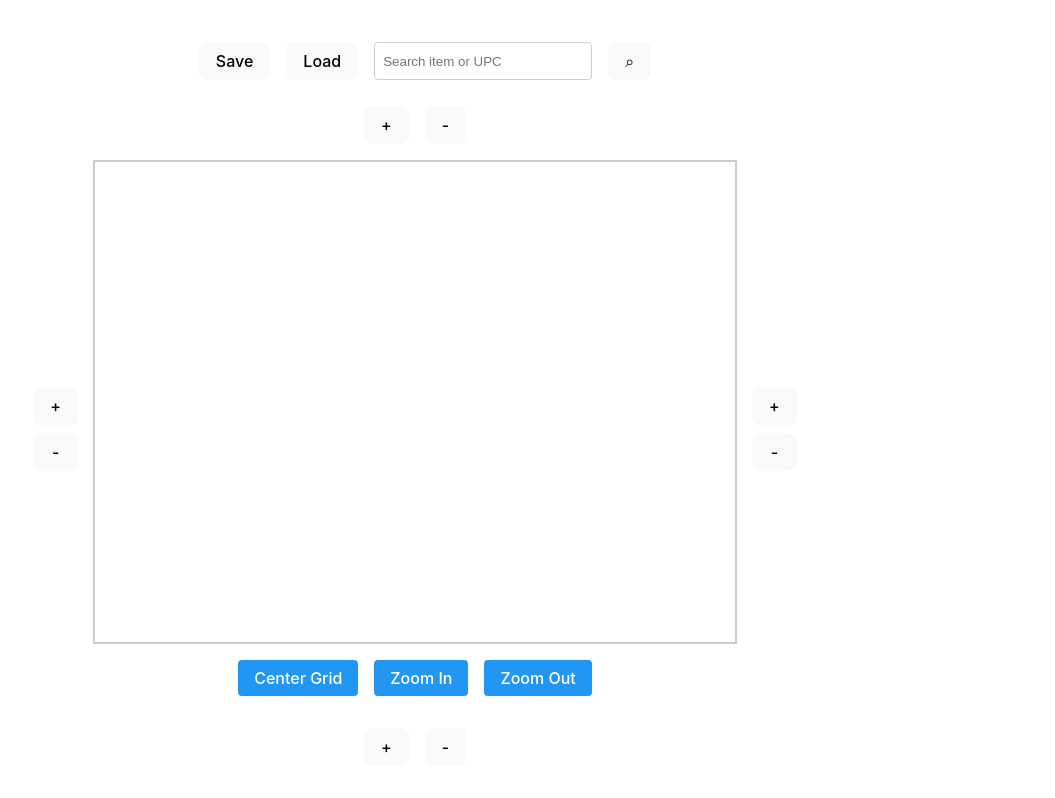
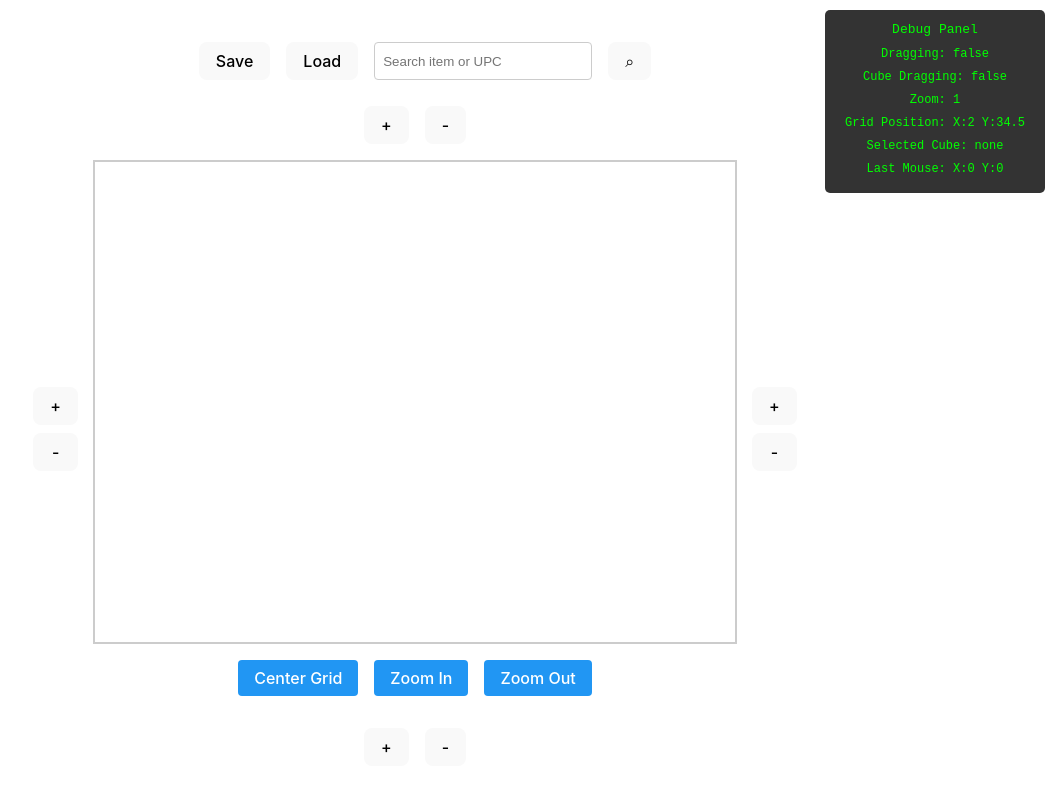
Before and after one commit to eman101101/simple-product-place, a Vue app: page / in a window 1280 px wide. Shown: the top 798 px of the page, without its empty margins (225-1280 px from the left). Built offline with nearby package versions, Linux system fonts and the light colour scheme.

Commit message:
Update App.vue

```diff
--- a/src/App.vue
+++ b/src/App.vue
@@ -1,10 +1,5 @@
 <template>
   <meta name="viewport" />
-  <div
-    class="app-container"
-    @touchstart.prevent
-    @touchmove.prevent
-    @touchend.prevent>
   <!-- Invalid Drop Popup -->
 <div v-if="showInvalidDropPopup" class="modal">
   <div class="modal-content">
@@ -102,6 +97,19 @@
         <button @click="confirmDelete">Yes</button>
         <button @click="cancelDelete">No</button>
       </div>
+    </div>
+  </div>
+  <div class="debug-panel">
+    <div class="debug-header">
+      Debug Panel
+    </div>
+    <div v-if="!debugCollapsed" class="debug-content">
+      <p>Dragging: {{ dragging }}</p>
+      <p>Cube Dragging: {{ isCubeDragging }}</p>
+      <p>Zoom: {{ zoomFactor }}</p>
+      <p>Grid Position: X:{{ translateX }} Y:{{ translateY }}</p>
+      <p>Selected Cube: {{ selectedCube?.label || 'none' }}</p>
+      <p>Last Mouse: X:{{ lastMouseX }} Y:{{ lastMouseY }}</p>
     </div>
   </div>
   <!-- Grid Wrapper -->
@@ -286,7 +294,6 @@
       </div>
     </div>
   </div>
-</div>
 </template>
 
 <script setup>
@@ -316,6 +323,8 @@ const highlightedCube = ref(null)
 const appMessage = ref('')
 const searchPath = ref([]) // store BFS path as array of [row, col]
 const highlightedGrid = ref(null)
+const gridCenterX = ref(0)
+const gridCenterY = ref(0)
 
 // Search function
 function performSearch() {
@@ -369,6 +378,7 @@ function computePathToCube({ row, col }) {
   }
   const path = findPathIgnoringGroceries([entryRow, entryCol], [row, col])
   searchPath.value = path
+
 }
 
 // BFS ignoring all Grocery cubes except the target
@@ -545,9 +555,6 @@ onMounted(() => {
     centerGrid()
     console.log('Initial grid centering complete')
   }, 100)
-  if (window.PointerEvent) {
-    document.documentElement.style.touchAction = 'none'
-  }
 })
 
 const wrapperTransform = computed(() => ({
@@ -1091,18 +1098,6 @@ function onFileChange(e) {
 </script>
 
 <style scoped>
-
-.app-container {
-  touch-action: none;
-  -webkit-touch-callout: none;
-  -webkit-tap-highlight-color: transparent;
-  user-select: none;
-}
-
-* {
-  touch-action: none;
-}
-
 .app-message {
   background: #ffc107;
   color: #333;
```
